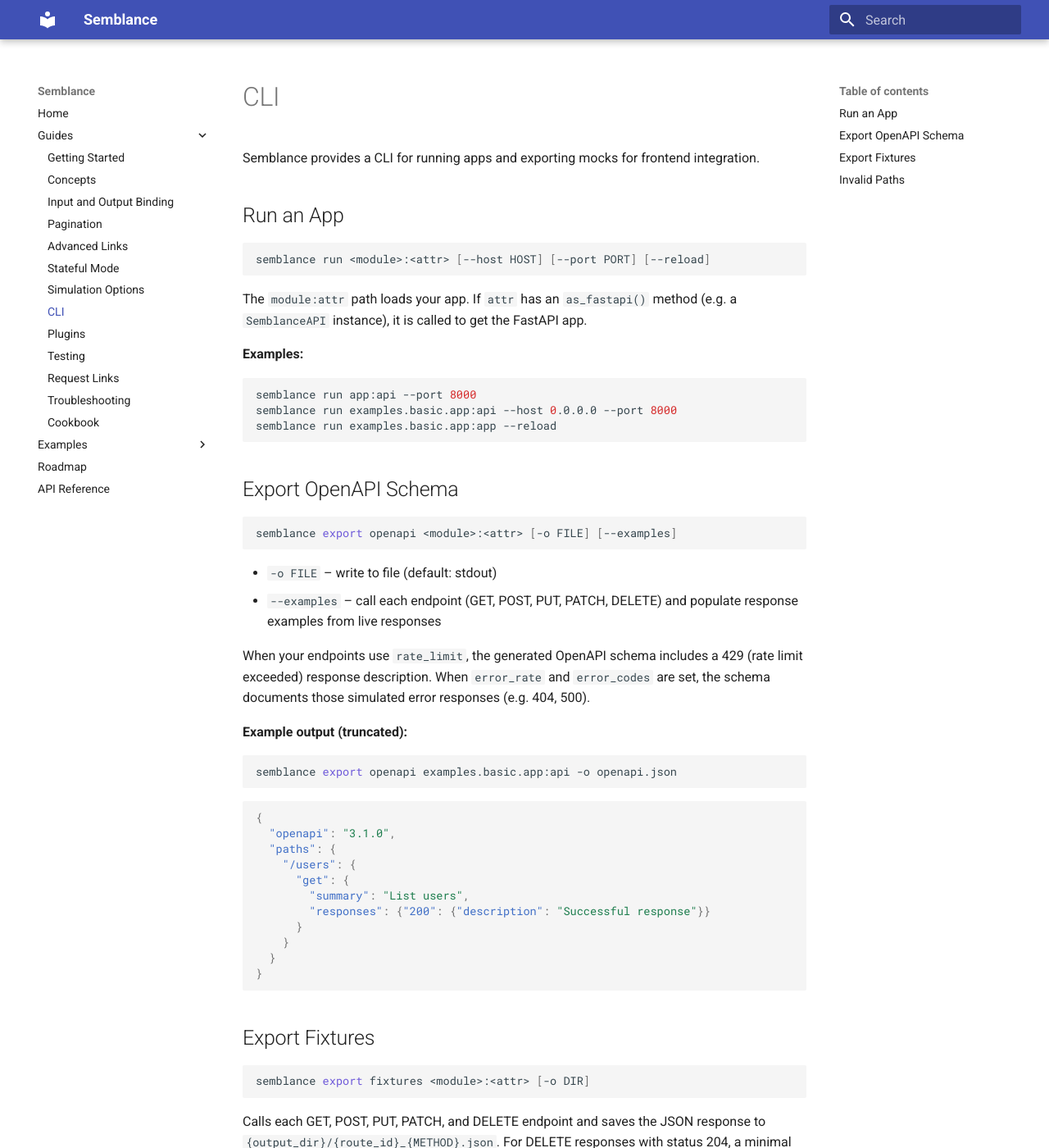
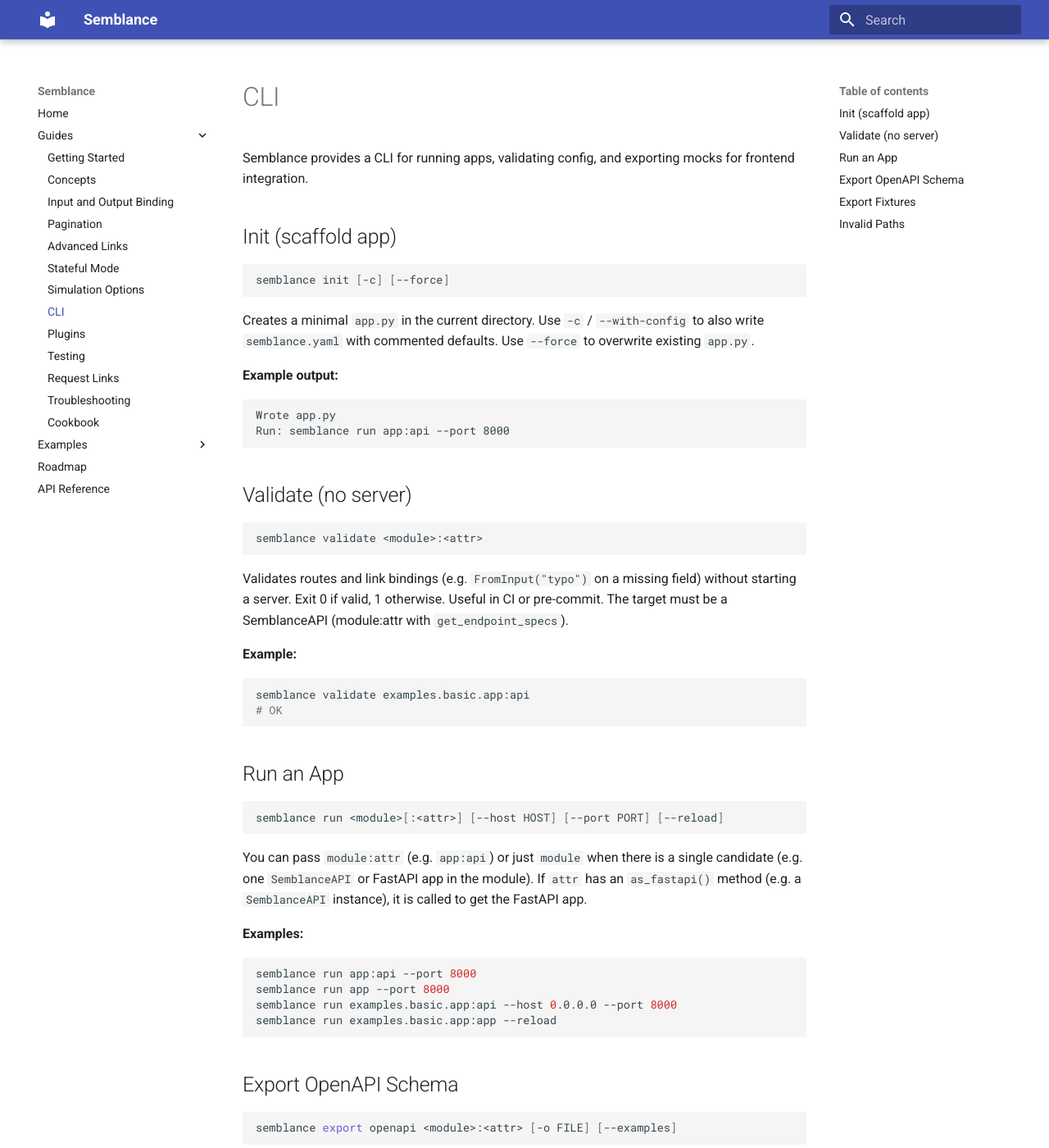
Before and after one commit to eddiethedean/semblance, an MkDocs documentation site: the page built from docs/guides/cli.md, in a window 1280 px wide and 1400 px high. Shown: the whole window at 82% size. Built offline with MkDocs 1.6.1 and Material for MkDocs 9.7.7, drawn with Linux system fonts in a browser that asks for light colours; some of the changed text lies outside the part shown.

Commit message:
Docs and README: up to date examples, CLI init/validate/run module, 0.6.0 prep

````diff
--- a/docs/guides/cli.md
+++ b/docs/guides/cli.md
@@ -1,19 +1,50 @@
 # CLI
 
-Semblance provides a CLI for running apps and exporting mocks for frontend integration.
+Semblance provides a CLI for running apps, validating config, and exporting mocks for frontend integration.
+
+## Init (scaffold app)
+
+```bash
+semblance init [-c] [--force]
+```
+
+Creates a minimal `app.py` in the current directory. Use `-c` / `--with-config` to also write `semblance.yaml` with commented defaults. Use `--force` to overwrite existing `app.py`.
+
+**Example output:**
+
+```
+Wrote app.py
+Run: semblance run app:api --port 8000
+```
+
+## Validate (no server)
+
+```bash
+semblance validate <module>:<attr>
+```
+
+Validates routes and link bindings (e.g. `FromInput("typo")` on a missing field) without starting a server. Exit 0 if valid, 1 otherwise. Useful in CI or pre-commit. The target must be a SemblanceAPI (module:attr with `get_endpoint_specs`).
+
+**Example:**
+
+```bash
+semblance validate examples.basic.app:api
+# OK
+```
 
 ## Run an App
 
 ```bash
-semblance run <module>:<attr> [--host HOST] [--port PORT] [--reload]
+semblance run <module>[:<attr>] [--host HOST] [--port PORT] [--reload]
 ```
 
-The `module:attr` path loads your app. If `attr` has an `as_fastapi()` method (e.g. a `SemblanceAPI` instance), it is called to get the FastAPI app.
+You can pass `module:attr` (e.g. `app:api`) or just `module` when there is a single candidate (e.g. one `SemblanceAPI` or FastAPI app in the module). If `attr` has an `as_fastapi()` method (e.g. a `SemblanceAPI` instance), it is called to get the FastAPI app.
 
 **Examples:**
 
 ```bash
 semblance run app:api --port 8000
+semblance run app --port 8000
 semblance run examples.basic.app:api --host 0.0.0.0 --port 8000
 semblance run examples.basic.app:app --reload
 ```
@@ -64,17 +95,16 @@
 # Creates e.g. fixtures/users_GET.json, fixtures/users_POST.json, fixtures/openapi.json (and PUT/PATCH/DELETE when defined)
 ```
 
-**Example `fixtures/users_GET.json` (output varies per run):**
+**Example `fixtures/users_GET.json`** (with `examples.basic.app:api`, which uses `seed=42` and `list_count=2`):
 
 ```json
 [
-  {"name": "alice", "created_at": "2021-06-23T16:31:27.650961"},
-  {"name": "alice", "created_at": "2024-06-04T03:14:38.140312"},
-  {"name": "alice", "created_at": "2020-06-30T11:50:19.723504"},
-  {"name": "alice", "created_at": "2023-07-20T08:14:38.140312"},
-  {"name": "alice", "created_at": "2021-10-10T03:05:16.140258"}
+  {"name": "alice", "created_at": "2024-08-21T09:22:43.516168"},
+  {"name": "alice", "created_at": "2024-01-10T03:05:39.176702"}
 ]
 ```
+
+Without a fixed seed, output varies per run.
 
 ## Invalid Paths
 
--- a/pyproject.toml
+++ b/pyproject.toml
@@ -4,7 +4,7 @@
 
 [project]
 name = "semblance"
-version = "0.5.0"
+version = "0.6.0"
 description = "Schema-driven REST API simulation with FastAPI, Pydantic, and Polyfactory"
 readme = "README.md"
 requires-python = ">=3.10"
````
Also changed, not shown: CHANGELOG.md (+11 -1 lines), README.md (+17 -1 lines), docs/index.md (+2 -2 lines), docs/roadmap.md (+1 -1 lines), examples/put_patch_delete/README.md (+12 -0 lines), examples/request_links/README.md (+19 -1 lines), examples/stateful_crud/README.md (+19 -0 lines), 3 other files.
